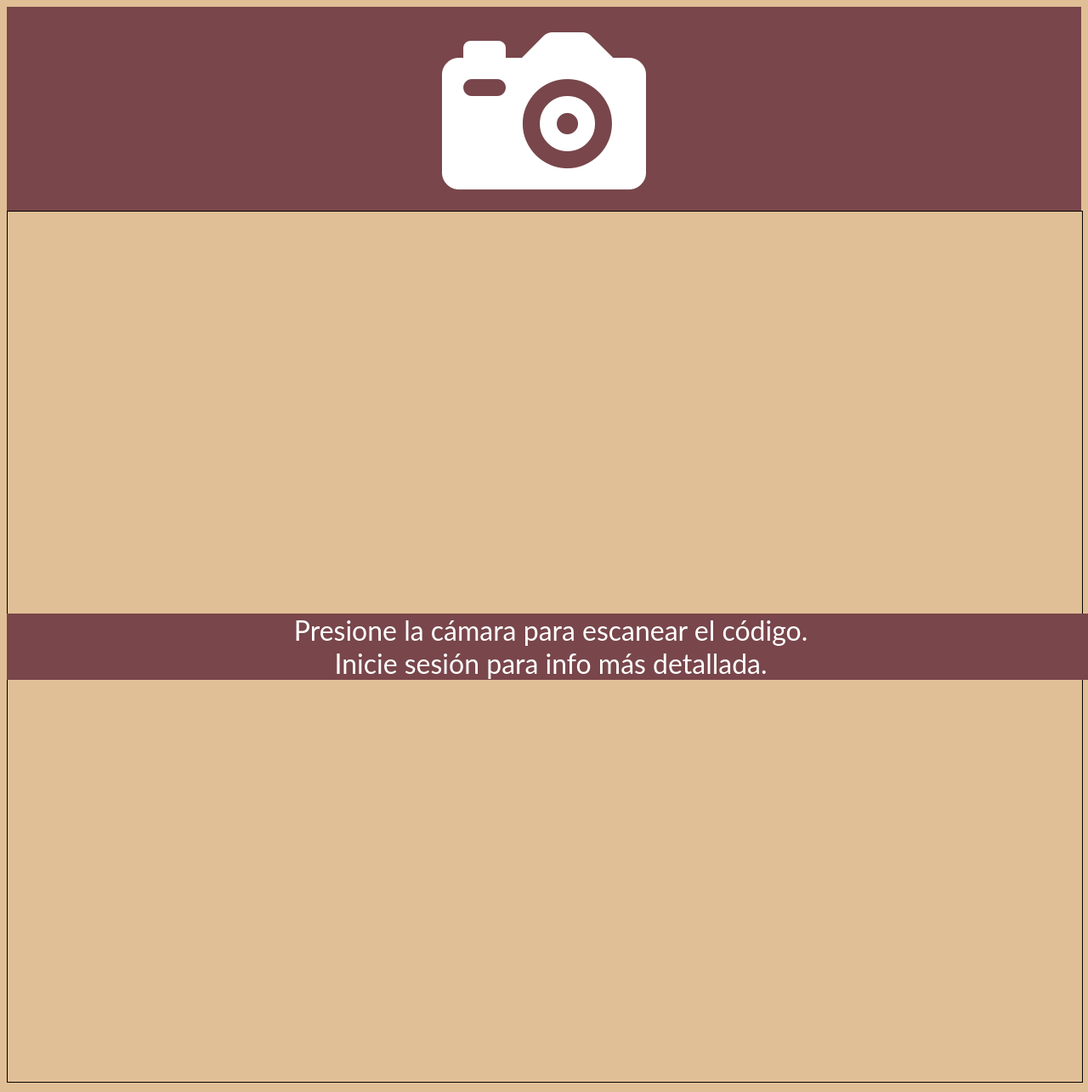
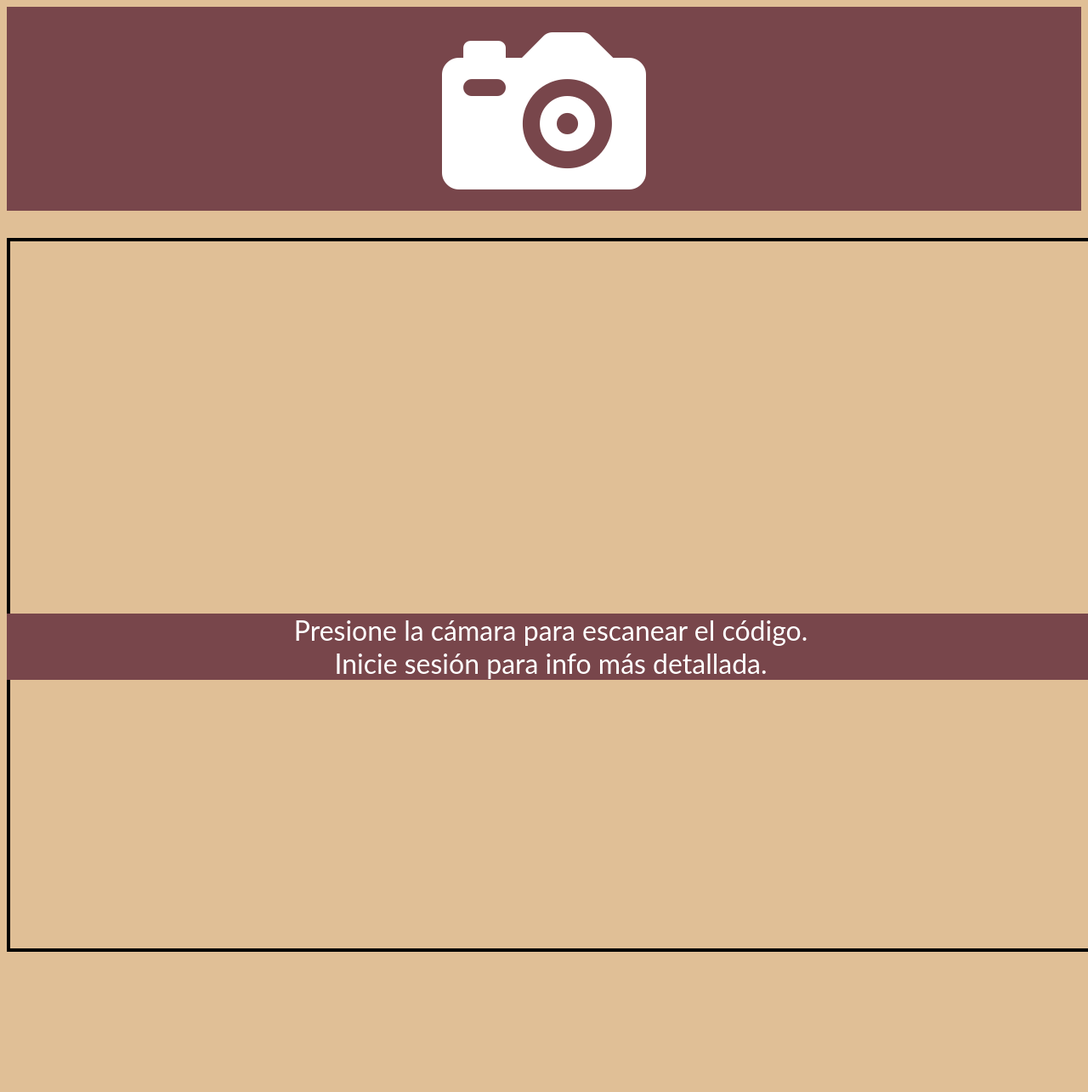
Before and after one commit to Narsatrev/InfogericQR, a PHP site: page /prueba_qr.html in a window 1280 px wide. Shown: the whole page at 85% size. After the commit the page ends 1120 px from the top, so only its background shows below. Run offline with PHP 8.4, Linux system fonts and the light colour scheme.

```diff
--- a/LoginDoctorVista.php
+++ b/LoginDoctorVista.php
@@ -1,7 +1,4 @@
-<?php
-
-?>
-
+<?php ?>
 <html>
     <head>
         <meta charset="UTF-8" />
--- a/css/prueba_qr.css
+++ b/css/prueba_qr.css
@@ -18,11 +18,9 @@ body{
     color:white;
     text-align: center;
 }
-
 #take-picture{
     position: absolute;
     top:-10000px;
-
 }
 #barra{
     position: absolute;
@@ -58,7 +56,9 @@ body{
 	content: "\e90b";
 }
 #canvas_qr{
- width:100%;
-height:80vmax;
-  border:solid black 1px;
+    position: absolute;
+    top:35vmin;
+    width:100%;
+    height:65vmax;
+    border:solid black 4px;
 }
```
Also changed, not shown: detallesPaciente.php (+8 -3 lines).
